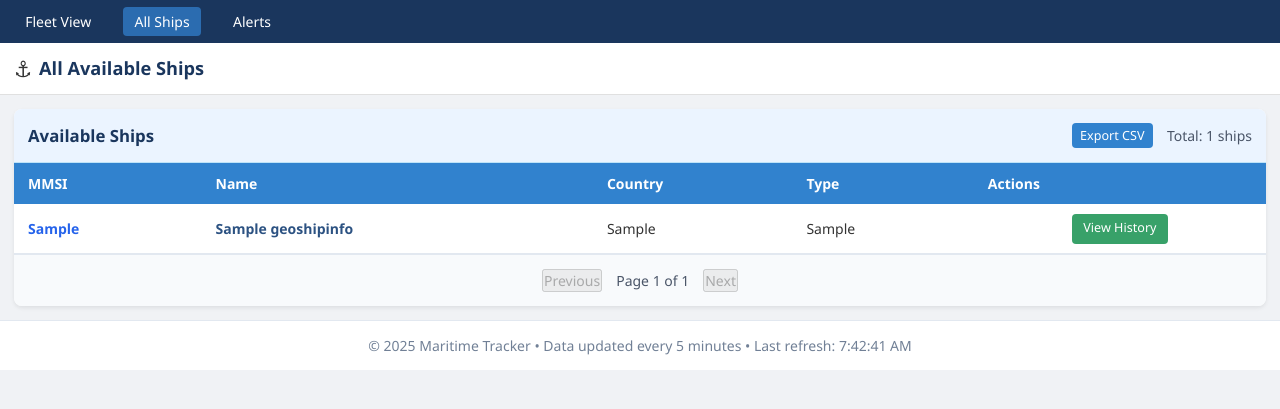
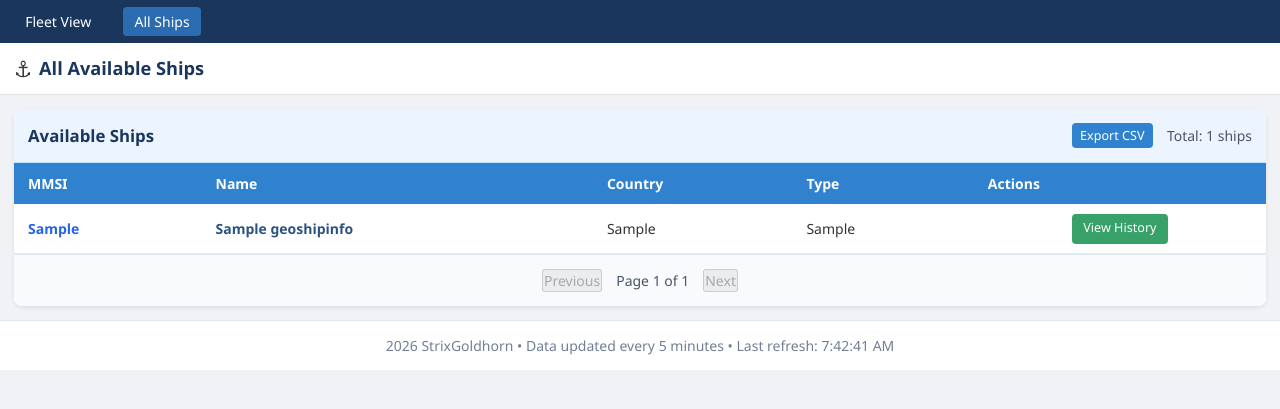
Before and after one commit to StrixGoldhorn/ComputingFun, a Flask app: page /ships in a window 1280 px wide. Shown: the top 409 px of the page. Run offline with Flask 3, Linux system fonts and the light colour scheme; tables that the repository leaves empty hold one stand-in row (values such as "Sample post").

Commit message:
Minor UI changes and marked LLM usage

```diff
--- a/OpenVehMap/static/css/history.css
+++ b/OpenVehMap/static/css/history.css
@@ -1,3 +1,4 @@
+/* Thanks Qwen */
 .main-content {
     display: grid;
     grid-template-columns: 1fr 1fr;
--- a/OpenVehMap/templates/history.html
+++ b/OpenVehMap/templates/history.html
@@ -1,3 +1,4 @@
+<!-- Thanks Qwen -->
 <!DOCTYPE html>
 <html lang="en">
 <head>
@@ -13,7 +14,7 @@
     <nav class="nav-menu">
         <a href="/" class="nav-item">Fleet View</a>
         <a href="/ships" class="nav-item">All Ships</a>
-        <a href="/alerts" class="nav-item">Alerts</a>
+        <!-- <a href="/alerts" class="nav-item">Alerts</a> -->
     </nav>
 
     <div class="container">
@@ -84,7 +85,7 @@
         </div>
 
         <footer>
-            <p>© 2025 Maritime Tracker • Data updated every 5 minutes • Last refresh: <span id="last-refresh">-</span></p>
+            <p>2026 StrixGoldhorn • Data updated every 5 minutes • Last refresh: <span id="last-refresh">-</span></p>
         </footer>
 
         <div class="loading-overlay" id="loading">
--- a/OpenVehMap/templates/index.html
+++ b/OpenVehMap/templates/index.html
@@ -14,7 +14,7 @@
     <nav class="nav-menu">
         <a href="/" class="nav-item active">Fleet View</a>
         <a href="/ships" class="nav-item">All Ships</a>
-        <a href="/alerts" class="nav-item">Alerts</a>
+        <!-- <a href="/alerts" class="nav-item">Alerts</a> -->
     </nav>
 
     <div class="container">
@@ -85,7 +85,7 @@
         </div>
 
         <footer>
-            <p>© 2025 Maritime Tracker • Data updated every 5 minutes • Last refresh: <span id="last-refresh">-</span></p>
+            <p>2026 StrixGoldhorn • Data updated every 5 minutes • Last refresh: <span id="last-refresh">-</span></p>
         </footer>
 
         <div class="loading-overlay" id="loading">
--- a/OpenVehMap/templates/ships.html
+++ b/OpenVehMap/templates/ships.html
@@ -14,7 +14,7 @@
     <nav class="nav-menu">
         <a href="/" class="nav-item">Fleet View</a>
         <a href="/ships" class="nav-item active">All Ships</a>
-        <a href="/alerts" class="nav-item">Alerts</a>
+        <!-- <a href="/alerts" class="nav-item">Alerts</a> -->
     </nav>
 
     <div class="container">
@@ -57,7 +57,7 @@
         </div>
 
         <footer>
-            <p>© 2025 Maritime Tracker • Data updated every 5 minutes • Last refresh: <span id="last-refresh">-</span></p>
+            <p>2026 StrixGoldhorn • Data updated every 5 minutes • Last refresh: <span id="last-refresh">-</span></p>
         </footer>
 
         <div class="loading-overlay" id="loading">
```
